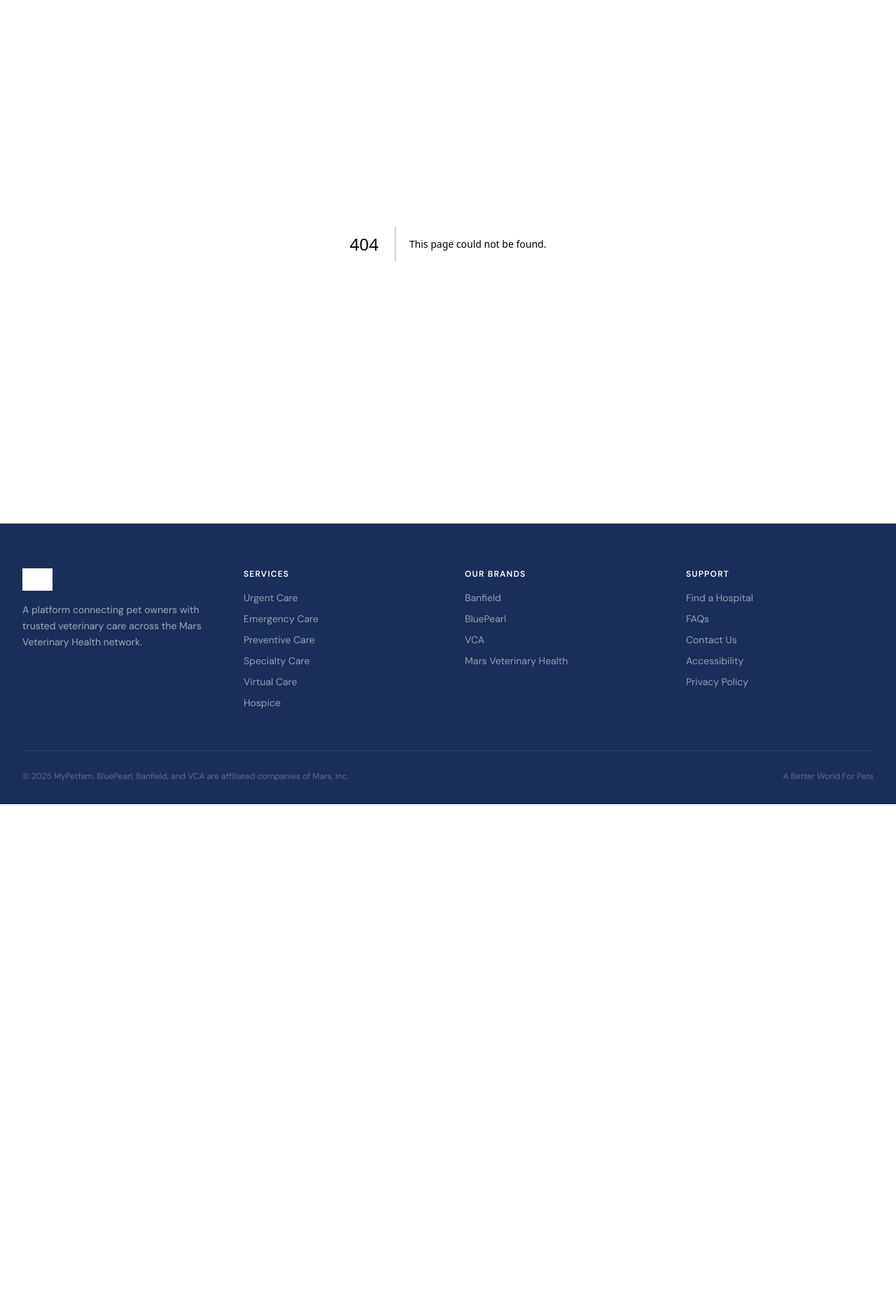
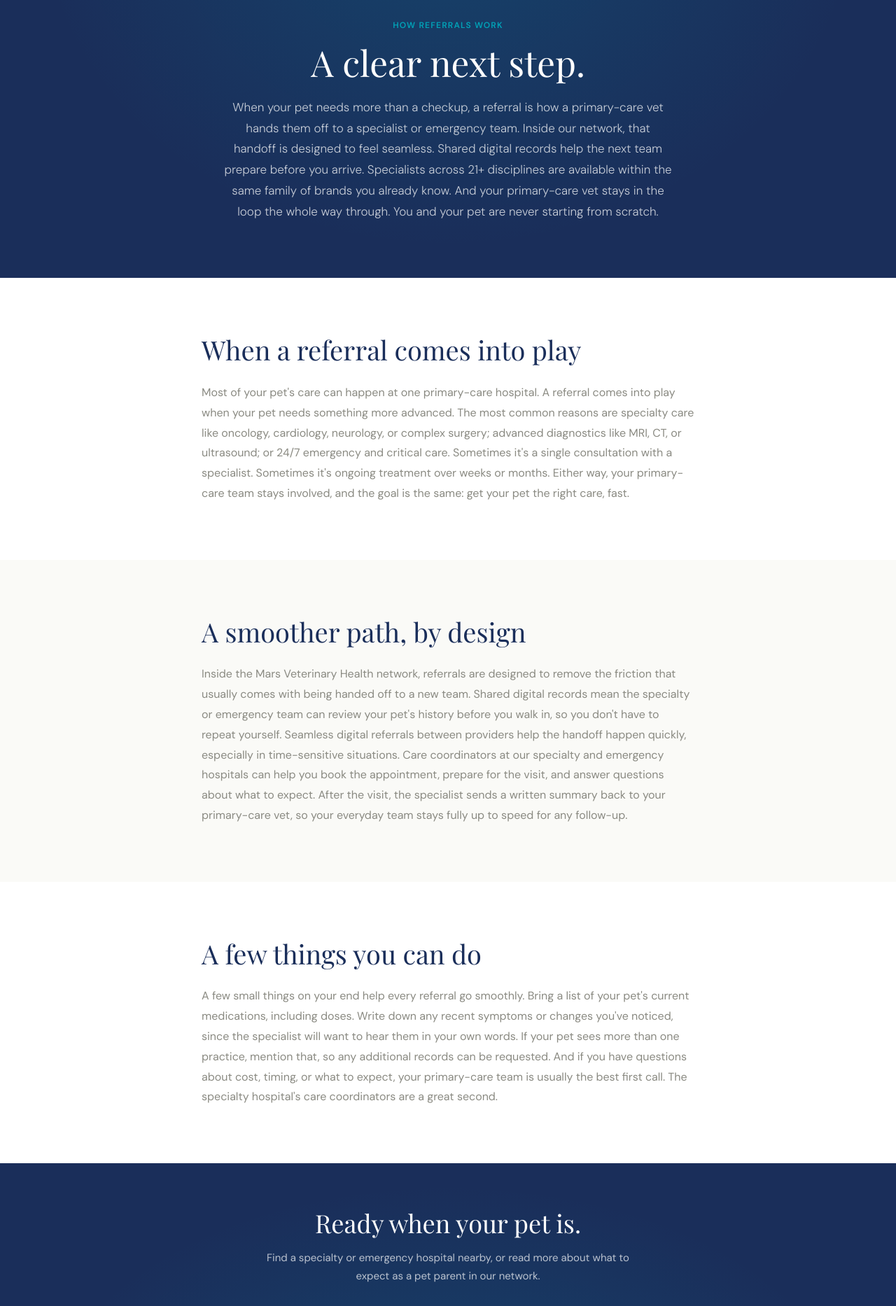
Before and after one commit to mparisi79/mypetfam, a Next.js app: page /how-it-works/how-referrals-work in a window 1280 px wide. Before the commit this address had no page. Shown: the part 120-1986 px from the top of the page at 70% size. Before the commit the page ends 1269 px from the top, so only its background shows below. Built offline with nearby package versions, Linux system fonts and the light colour scheme; grey boxes are pictures that could not be loaded.

Commit message:
Create page.tsx

```diff
--- /dev/null
+++ b/app/how-it-works/how-referrals-work/page.tsx
@@ -0,0 +1,95 @@
+import Link from 'next/link'
+import type { Metadata } from 'next'
+
+export const metadata: Metadata = {
+  title: 'How referrals work in the Mars Veterinary Health network',
+  description:
+    'A referral inside our network is designed to feel seamless, with shared records, expert specialists, and a clear next step for your pet.',
+}
+
+export default function HowReferralsWorkPage() {
+  return (
+    <>
+      {/* Hero */}
+      <section style={{ background: 'var(--navy)' }} className="text-center px-8 py-20 relative overflow-hidden">
+        <div className="absolute inset-0 pointer-events-none" style={{ background: 'radial-gradient(ellipse at 50% -20%, rgba(0,163,184,0.18) 0%, transparent 65%)' }} />
+        <div className="relative z-10 max-w-3xl mx-auto">
+          <span className="text-xs font-semibold tracking-[0.1em] uppercase mb-4 block" style={{ color: 'var(--teal)' }}>
+            How Referrals Work
+          </span>
+          <h1 className="font-serif text-[clamp(30px,4vw,52px)] text-white leading-[1.15] mb-5">
+            A clear next step.
+          </h1>
+          <p className="text-[17px] font-light leading-[1.75] mx-auto" style={{ color: 'rgba(255,255,255,0.75)', maxWidth: 640 }}>
+            When your pet needs more than a checkup, a referral is how a primary-care vet hands them off to a specialist or emergency team. Inside our network, that handoff is designed to feel seamless. Shared digital records help the next team prepare before you arrive. Specialists across 21+ disciplines are available within the same family of brands you already know. And your primary-care vet stays in the loop the whole way through. You and your pet are never starting from scratch.
+          </p>
+        </div>
+      </section>
+
+      {/* Section 2 — When a Referral Comes Into Play */}
+      <section className="bg-white py-20">
+        <div className="max-w-3xl mx-auto px-8">
+          <h2 className="font-serif text-[clamp(26px,3vw,38px)] mb-6 leading-[1.2]" style={{ color: 'var(--navy)' }}>
+            When a referral comes into play
+          </h2>
+          <p className="text-base leading-[1.8]" style={{ color: 'var(--gray-500)' }}>
+            Most of your pet's care can happen at one primary-care hospital. A referral comes into play when your pet needs something more advanced. The most common reasons are specialty care like oncology, cardiology, neurology, or complex surgery; advanced diagnostics like MRI, CT, or ultrasound; or 24/7 emergency and critical care. Sometimes it's a single consultation with a specialist. Sometimes it's ongoing treatment over weeks or months. Either way, your primary-care team stays involved, and the goal is the same: get your pet the right care, fast.
+          </p>
+        </div>
+      </section>
+
+      {/* Section 3 — A Smoother Path, by Design */}
+      <section className="py-20" style={{ background: 'var(--cream)' }}>
+        <div className="max-w-3xl mx-auto px-8">
+          <h2 className="font-serif text-[clamp(26px,3vw,38px)] mb-6 leading-[1.2]" style={{ color: 'var(--navy)' }}>
+            A smoother path, by design
+          </h2>
+          <p className="text-base leading-[1.8]" style={{ color: 'var(--gray-500)' }}>
+            Inside the Mars Veterinary Health network, referrals are designed to remove the friction that usually comes with being handed off to a new team. Shared digital records mean the specialty or emergency team can review your pet's history before you walk in, so you don't have to repeat yourself. Seamless digital referrals between providers help the handoff happen quickly, especially in time-sensitive situations. Care coordinators at our specialty and emergency hospitals can help you book the appointment, prepare for the visit, and answer questions about what to expect. After the visit, the specialist sends a written summary back to your primary-care vet, so your everyday team stays fully up to speed for any follow-up.
+          </p>
+        </div>
+      </section>
+
+      {/* Section 4 — A Few Things You Can Do */}
+      <section className="bg-white py-20">
+        <div className="max-w-3xl mx-auto px-8">
+          <h2 className="font-serif text-[clamp(26px,3vw,38px)] mb-6 leading-[1.2]" style={{ color: 'var(--navy)' }}>
+            A few things you can do
+          </h2>
+          <p className="text-base leading-[1.8]" style={{ color: 'var(--gray-500)' }}>
+            A few small things on your end help every referral go smoothly. Bring a list of your pet's current medications, including doses. Write down any recent symptoms or changes you've noticed, since the specialist will want to hear them in your own words. If your pet sees more than one practice, mention that, so any additional records can be requested. And if you have questions about cost, timing, or what to expect, your primary-care team is usually the best first call. The specialty hospital's care coordinators are a great second.
+          </p>
+        </div>
+      </section>
+
+      {/* CTA block */}
+      <section className="py-16 relative overflow-hidden" style={{ background: 'var(--navy)' }}>
+        <div className="absolute inset-0 pointer-events-none" style={{ background: 'radial-gradient(ellipse at 50% 120%, rgba(0,163,184,0.18) 0%, transparent 65%)' }} />
+        <div className="relative z-10 max-w-3xl mx-auto px-8 text-center">
+          <h2 className="font-serif text-[clamp(26px,3vw,36px)] text-white mb-4 leading-[1.2]">
+            Ready when your pet is.
+          </h2>
+          <p className="text-[15px] leading-[1.7] mb-8 mx-auto" style={{ color: 'rgba(255,255,255,0.7)', maxWidth: 520 }}>
+            Find a specialty or emergency hospital nearby, or read more about what to expect as a pet parent in our network.
+          </p>
+          <div className="flex items-center justify-center gap-4 flex-wrap">
+            <Link
+              href="/find-care"
+              className="inline-flex items-center text-[15px] font-semibold px-7 py-3.5 rounded-full text-white transition-all hover:-translate-y-0.5"
+              style={{ background: 'var(--teal)' }}
+            >
+              Find a specialty or emergency hospital →
+            </Link>
+            <Link
+              href="/how-it-works/what-to-expect"
+              className="inline-flex items-center text-[15px] font-semibold px-7 py-3.5 rounded-full text-white border transition-all hover:-translate-y-0.5"
+              style={{ borderColor: 'rgba(255,255,255,0.3)' }}
+            >
+              What to expect as a pet parent →
+            </Link>
+          </div>
+        </div>
+      </section>
+    </>
+  )
+}
```
